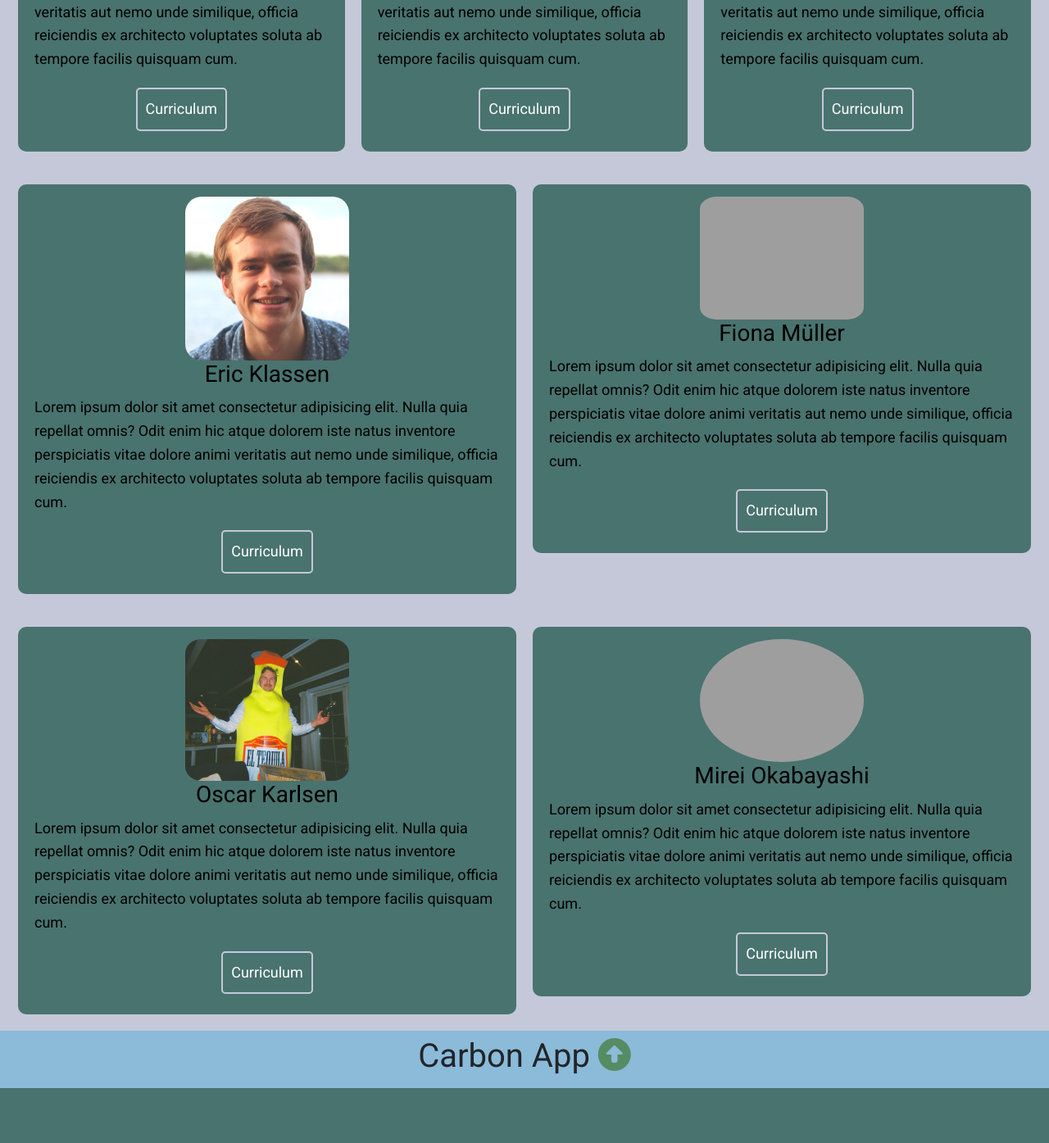
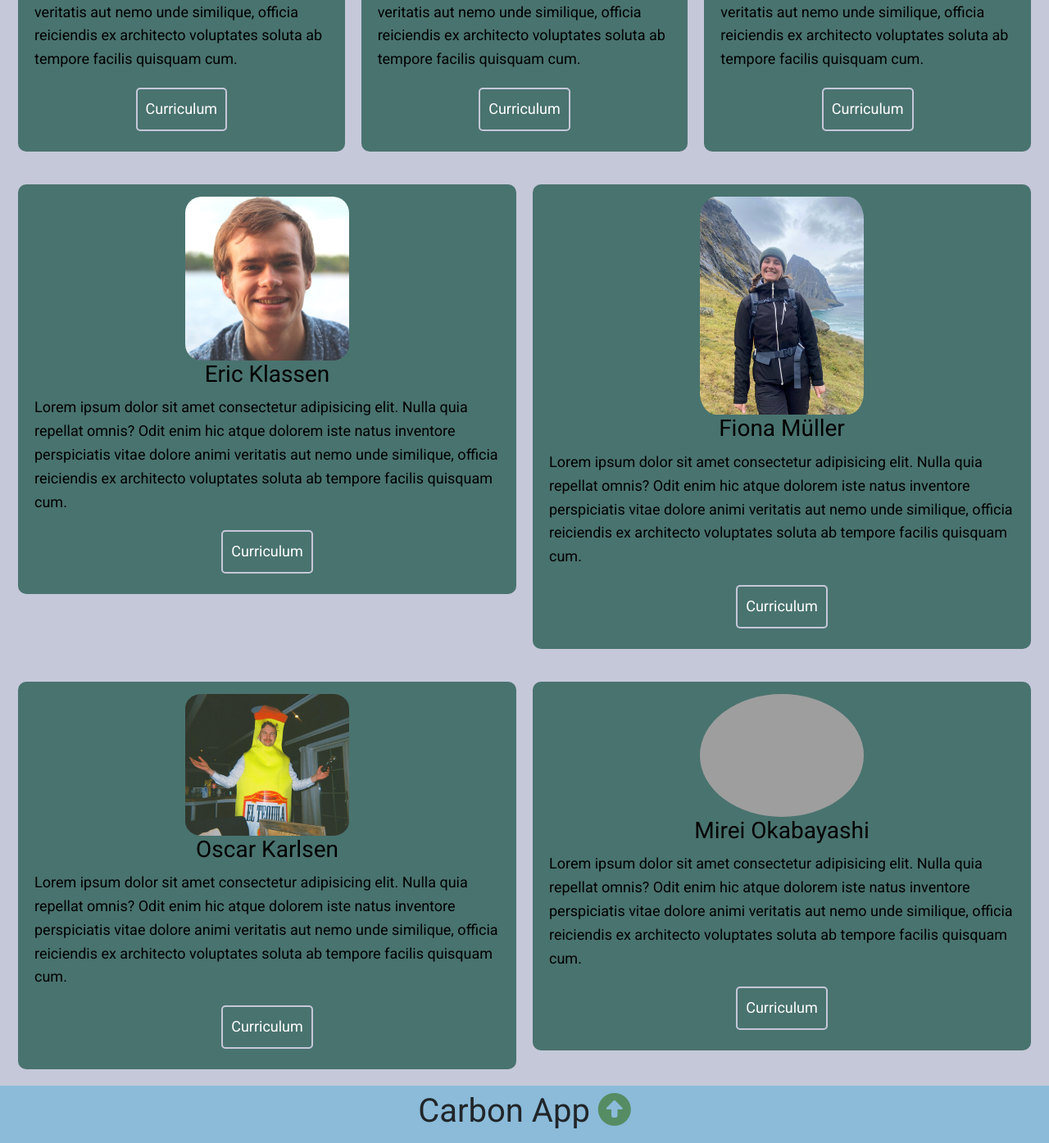
Before and after one commit to eklass3/NHH-FOR19-Group3, a Flask app: page / in a window 1280 px wide. Shown: the part 905-2300 px from the top of the page at 82% size. Before the commit the page ends 2233 px from the top, so only its background shows below. Run offline with Flask 2, Linux system fonts and the light colour scheme; some libraries are stand-ins or nearby versions; grey boxes are pictures that could not be loaded.

Commit message:
Fiona's picture in home
not cropped still original size

```diff
--- a/templates/home.html
+++ b/templates/home.html
@@ -84,7 +84,7 @@
         </div>
       </div>
       <div class="box2">
-        <img src="https://randomuser.me/api/portraits/women/13.jpg" alt="" style="border-radius: 10%; width:200px;">
+        <img src="static/WhatsApp Image 2024-02-12 à 16.16.12_44f517a9.jpg" alt="" style="border-radius: 10%; width:200px;">
         <h3>Fiona Müller</h3>
         <p>  Lorem ipsum dolor sit amet consectetur adipisicing elit. Nulla quia repellat omnis? Odit enim hic atque dolorem iste natus inventore perspiciatis vitae dolore animi veritatis aut nemo unde similique, officia reiciendis ex architecto voluptates soluta ab tempore facilis quisquam cum.
         </p>
```
Also changed, not shown: static/WhatsApp Image 2024-02-12 à 16.16.12_44f517a9.jpg (added).
